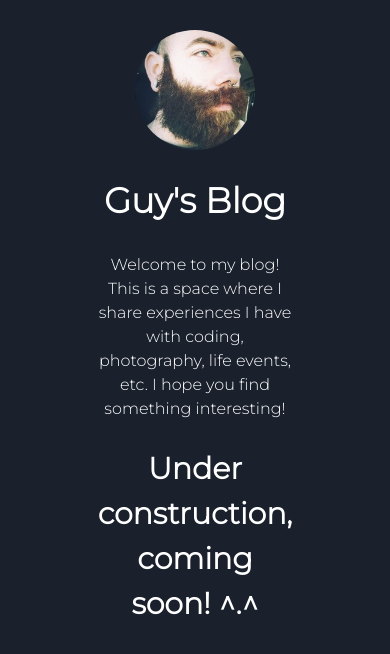
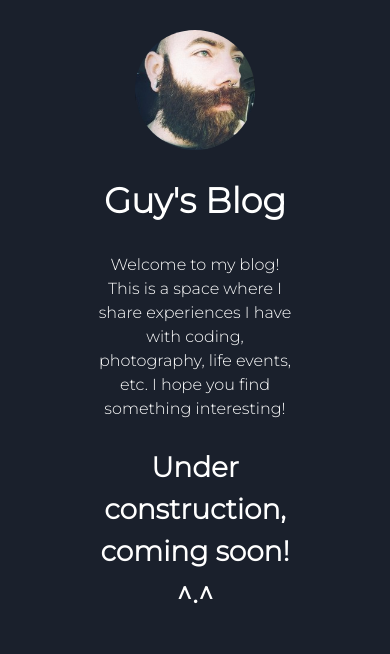
Before and after one commit to guygreenleaf/portfolioRevamp, a Next.js app: page /blog in a window 390 px wide. Shown: the top 654 px of the page. Built offline with nearby package versions, Linux system fonts and the light colour scheme; no server answers; the database is empty.

Commit message:
decrease UC font for mobile word break

```diff
--- a/styles/Home.module.css
+++ b/styles/Home.module.css
@@ -79,7 +79,7 @@
 
 .cardOneTextLowerBlogTwo{
     align-self: center;
-    font-size:30px;
+    font-size:28px;
     font-weight: bold;
     font-family: 'Montserrat', sans-serif;
     color: white;
```
